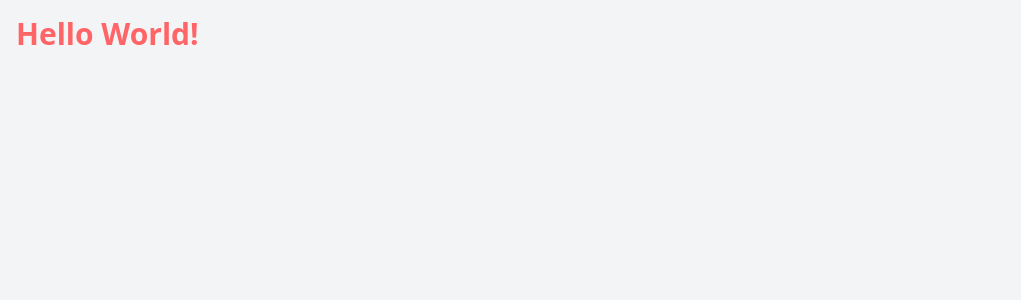
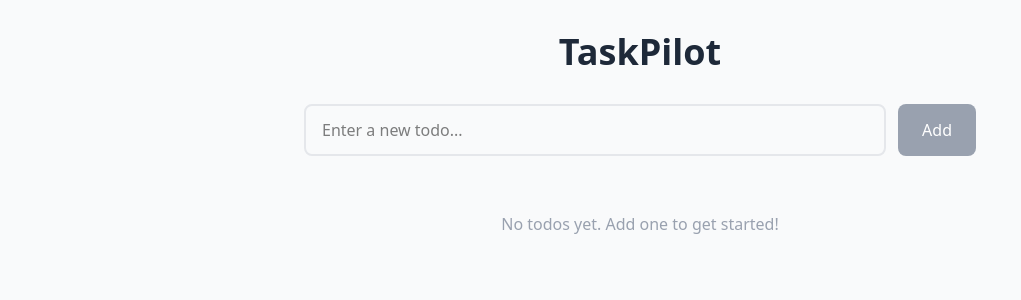
Before and after one commit to derrickholleman/task-pilot, an Angular app: page / in a window 1280 px wide. Shown: the top 300 px of the page, without its empty margins (0-1021 px from the left). Built offline with nearby package versions, Linux system fonts and the light colour scheme.

Commit message:
implement adding/deleting todos and saving to local storage

```diff
--- a/src/app/app.component.html
+++ b/src/app/app.component.html
@@ -1,5 +1,11 @@
-<h1 class="text-3xl font-semibold text-red-400 p-4">
-  {{ title }}
-</h1>
+<div class="min-h-screen bg-gray-50 py-8 px-4">
+  <h1 class="text-4xl font-bold text-center text-gray-800 mb-8">
+    {{ title }}
+  </h1>
+
+  <app-todo-input (addTodo)="onAddTodo($event)"></app-todo-input>
+
+  <app-todo-list [todos]="todos" (deleteTodo)="onDeleteTodo($event)"></app-todo-list>
+</div>
 
 <router-outlet />
--- a/src/app/app.component.ts
+++ b/src/app/app.component.ts
@@ -1,12 +1,33 @@
-import { Component } from '@angular/core'
+import { Component, OnInit, inject } from '@angular/core'
 import { RouterOutlet } from '@angular/router'
+import { TodoInputComponent } from './components/todo-input/todo-input.component'
+import { TodoListComponent } from './components/todo-list/todo-list.component'
+import { TodoStorageService, Todo } from './services/todo-storage.service'
 
 @Component({
   selector: 'app-root',
-  imports: [RouterOutlet],
+  imports: [RouterOutlet, TodoInputComponent, TodoListComponent],
   templateUrl: './app.component.html',
-  styleUrl: './app.component.css',
 })
-export class AppComponent {
-  title = 'Hello World!'
+export class AppComponent implements OnInit {
+  title = 'TaskPilot'
+  todos: Todo[] = []
+  private todoStorage = inject(TodoStorageService)
+
+  ngOnInit(): void {
+    this.todos = this.todoStorage.getTodos()
+  }
+
+  onAddTodo(text: string): void {
+    const newTodo: Todo = {
+      id: crypto.randomUUID(),
+      text,
+    }
+    this.todos.push(newTodo)
+    this.todoStorage.saveTodos(this.todos)
+  }
+
+  onDeleteTodo(id: string): void {
+    this.todos = this.todoStorage.deleteTodo(id)
+  }
 }
--- /dev/null
+++ b/src/app/components/todo-input/todo-input.component.html
@@ -0,0 +1,16 @@
+<div class="flex gap-3 max-w-2xl mx-auto">
+  <input
+    type="text"
+    [(ngModel)]="todoText"
+    placeholder="Enter a new todo..."
+    class="flex-1 px-4 py-3 border-2 border-gray-200 rounded-lg text-base focus:outline-none focus:border-blue-500 transition-colors"
+    (keyup.enter)="onAddTodo()"
+  />
+  <button
+    (click)="onAddTodo()"
+    [disabled]="!todoText.trim()"
+    class="px-6 py-3 bg-blue-500 text-white rounded-lg text-base font-medium hover:bg-blue-600 disabled:bg-gray-400 disabled:cursor-not-allowed transition-colors"
+  >
+    Add
+  </button>
+</div>
--- /dev/null
+++ b/src/app/components/todo-input/todo-input.component.ts
@@ -0,0 +1,20 @@
+import { Component, EventEmitter, Output } from '@angular/core'
+import { FormsModule } from '@angular/forms'
+
+@Component({
+  selector: 'app-todo-input',
+  standalone: true,
+  imports: [FormsModule],
+  templateUrl: './todo-input.component.html',
+})
+export class TodoInputComponent {
+  @Output() addTodo = new EventEmitter<string>()
+  todoText = ''
+
+  onAddTodo(): void {
+    if (this.todoText.trim()) {
+      this.addTodo.emit(this.todoText.trim())
+      this.todoText = ''
+    }
+  }
+}
--- /dev/null
+++ b/src/app/components/todo-list/todo-list.component.html
@@ -0,0 +1,28 @@
+<div class="max-w-2xl mx-auto mt-6 space-y-3">
+  <div
+    *ngFor="let todo of todos"
+    class="bg-white p-4 rounded-lg shadow-sm border border-gray-200 hover:shadow-md transition-shadow flex items-center justify-between gap-4"
+  >
+    <p class="text-gray-800 flex-1">{{ todo.text }}</p>
+    <button
+      (click)="onDeleteTodo(todo.id)"
+      class="text-red-500 hover:text-red-700 hover:bg-red-50 p-2 rounded-lg cursor-pointer transition-colors"
+      aria-label="Delete todo"
+    >
+      <svg
+        xmlns="http://www.w3.org/2000/svg"
+        fill="none"
+        viewBox="0 0 24 24"
+        stroke-width="2"
+        stroke="currentColor"
+        class="w-5 h-5"
+      >
+        <path stroke-linecap="round" stroke-linejoin="round" d="M6 18L18 6M6 6l12 12" />
+      </svg>
+    </button>
+  </div>
+
+  <div *ngIf="todos.length === 0" class="text-center text-gray-400 py-8">
+    No todos yet. Add one to get started!
+  </div>
+</div>
--- /dev/null
+++ b/src/app/components/todo-list/todo-list.component.ts
@@ -0,0 +1,18 @@
+import { Component, Input, Output, EventEmitter } from '@angular/core'
+import { CommonModule } from '@angular/common'
+import { Todo } from '../../services/todo-storage.service'
+
+@Component({
+  selector: 'app-todo-list',
+  standalone: true,
+  imports: [CommonModule],
+  templateUrl: './todo-list.component.html',
+})
+export class TodoListComponent {
+  @Input() todos: Todo[] = []
+  @Output() deleteTodo = new EventEmitter<string>()
+
+  onDeleteTodo(id: string): void {
+    this.deleteTodo.emit(id)
+  }
+}
--- /dev/null
+++ b/src/app/services/todo-storage.service.ts
@@ -0,0 +1,36 @@
+import { Injectable } from '@angular/core'
+
+export interface Todo {
+  id: string
+  text: string
+}
+
+@Injectable({
+  providedIn: 'root',
+})
+export class TodoStorageService {
+  private readonly STORAGE_KEY = 'taskpilot-todos'
+
+  getTodos(): Todo[] {
+    const todosJson = localStorage.getItem(this.STORAGE_KEY)
+    if (!todosJson) {
+      return []
+    }
+    try {
+      return JSON.parse(todosJson)
+    } catch {
+      return []
+    }
+  }
+
+  saveTodos(todos: Todo[]): void {
+    localStorage.setItem(this.STORAGE_KEY, JSON.stringify(todos))
+  }
+
+  deleteTodo(id: string): Todo[] {
+    const todos = this.getTodos()
+    const updatedTodos = todos.filter((todo) => todo.id !== id)
+    this.saveTodos(updatedTodos)
+    return updatedTodos
+  }
+}
```
Also changed, not shown: src/app/app.component.css (deleted).
